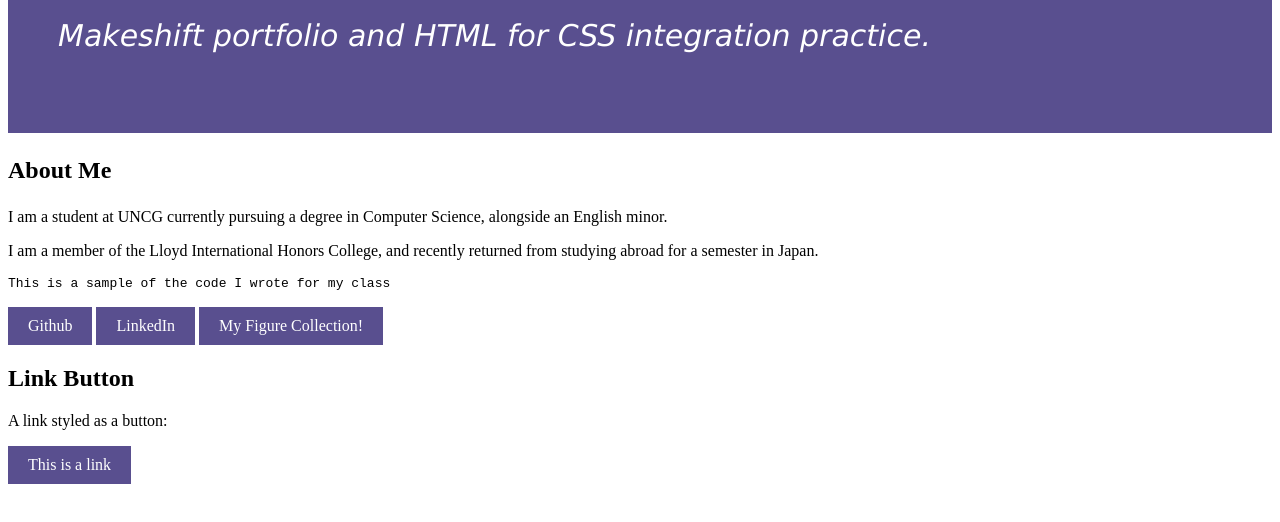
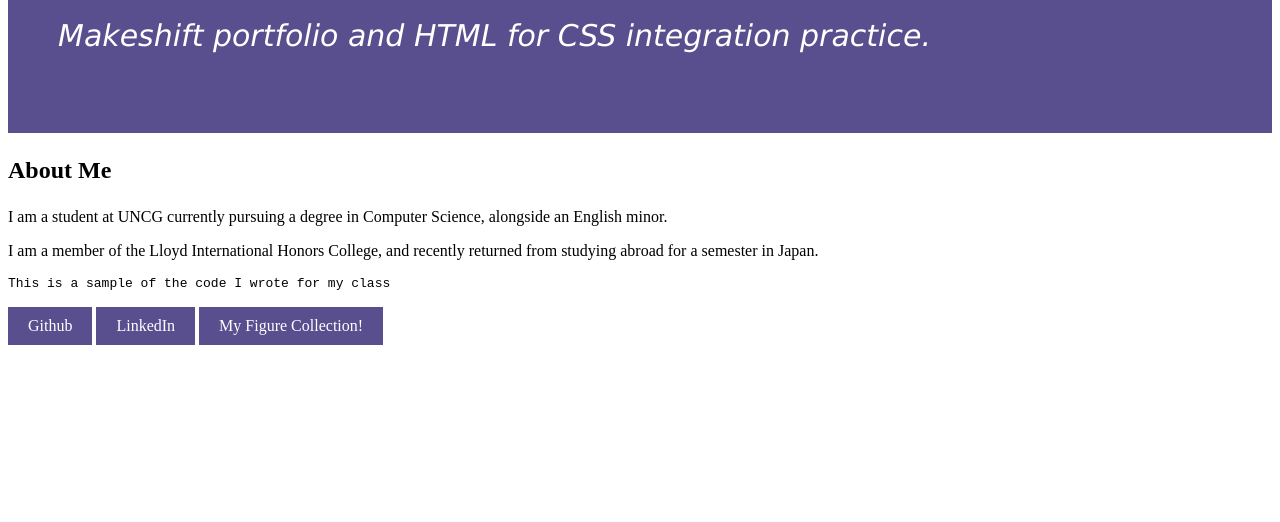
Before and after one commit to smbarber2/github.io, a plain HTML site: page index.html in a window 1280 px wide. Shown: the part 190-712 px from the top of the page. Drawn offline with Linux system fonts and the light colour scheme.

Commit message:
Update index.html

```diff
--- a/index.html
+++ b/index.html
@@ -35,12 +35,4 @@ a:hover, a:active {
 }
 </style>
 </head>
-<body>
-
-<h2>Link Button</h2>
-
-<p>A link styled as a button:</p>
-<a href="default.asp" target="_blank">This is a link</a>
-
-</body>
 </html>
```
